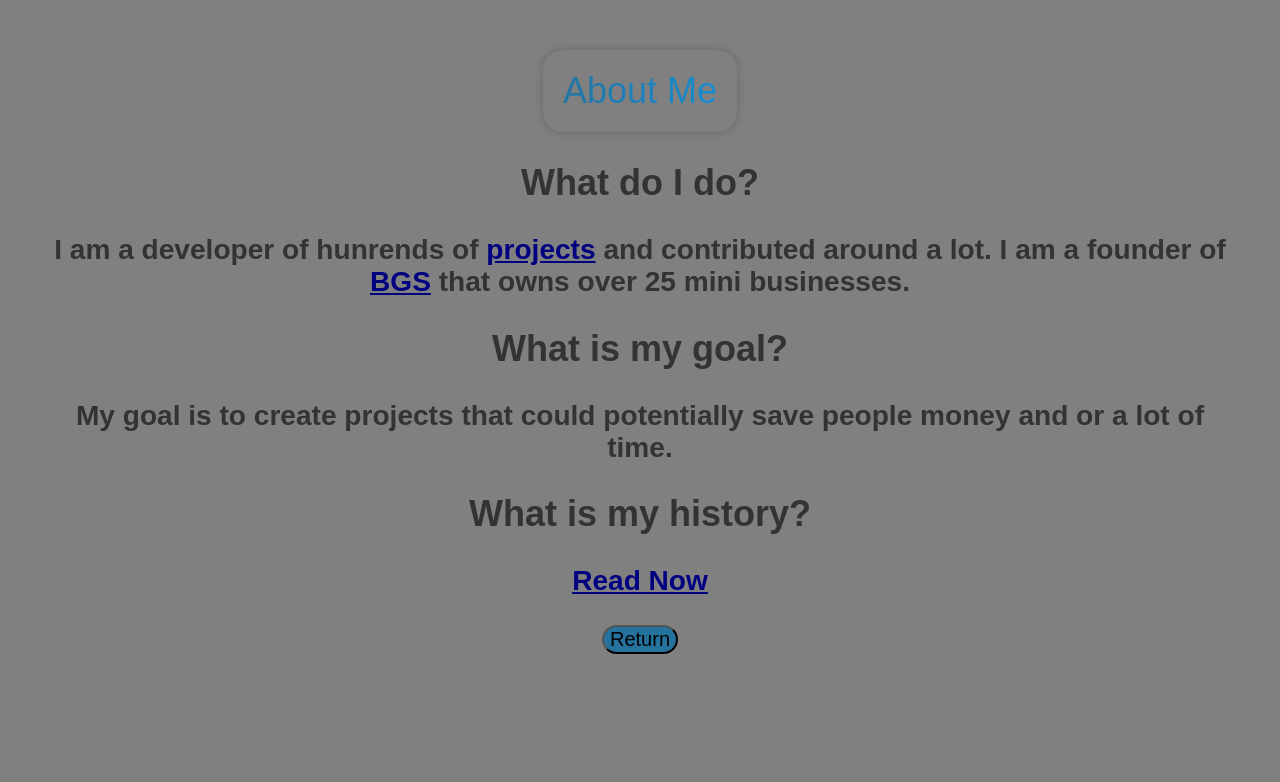
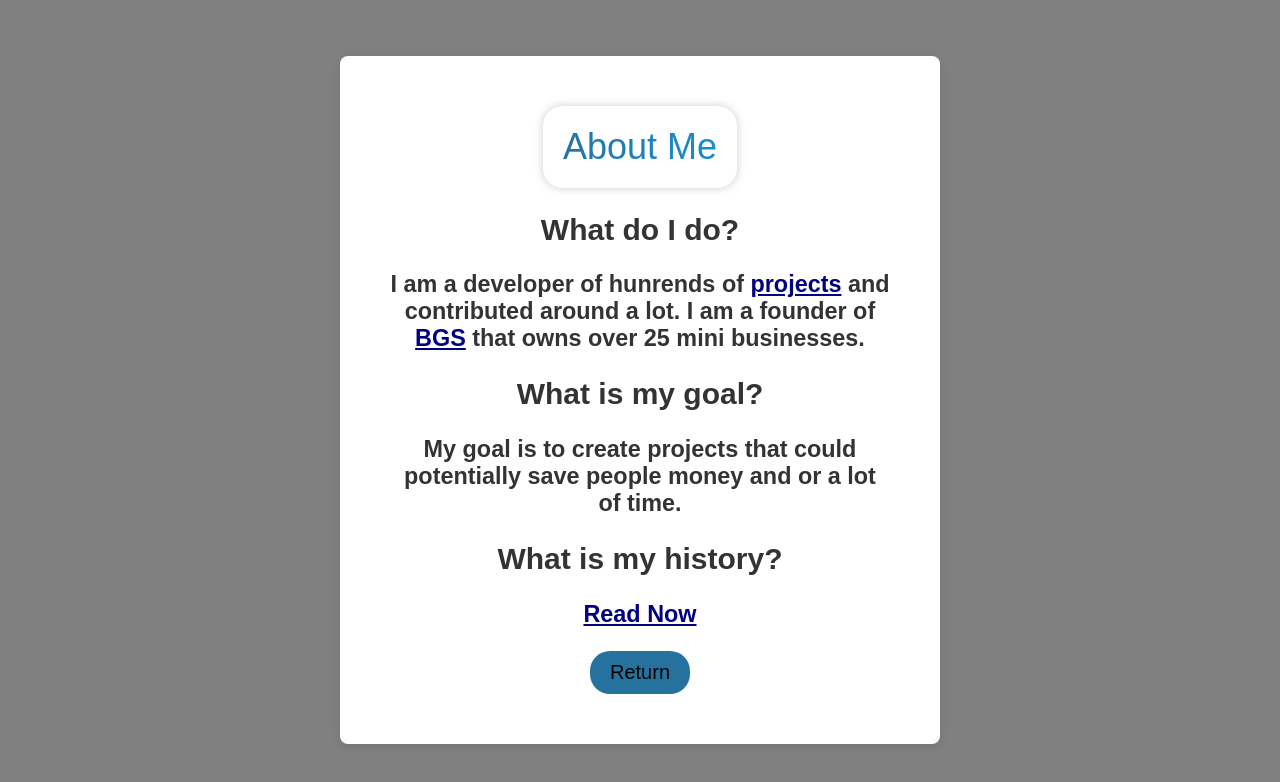
Before and after one commit to BG-Music/site, a plain HTML site: page about/index.html in a window 1280 px wide. Drawn offline with Linux system fonts and the light colour scheme.

Commit message:
Update to style 2.0

```diff
--- a/about/index.html
+++ b/about/index.html
@@ -4,14 +4,13 @@
 <meta property="og:url" content="https://bgmusic.xyz/">
 <meta property="og:image" content="https://cdn.glitch.global/9453cd7b-4c76-47bb-8c11-b1c298b2b41c/big.png">
 <meta property="og:description" content="Official BG Music Site">
-<script src="https://official-bgmusic.glitch.me/script.js"></script>
 <meta name="theme-color" content="#26729e">
 <link rel="icon" type="image/png" href="https://cdn.glitch.global/9453cd7b-4c76-47bb-8c11-b1c298b2b41c/big.png">
 </head>
 <!DOCTYPE html>
 <html lang="en">
 <head>
-    <link rel="stylesheet" href="/css.css">
+    <link rel="stylesheet" href="/css2.css">
     <meta charset="UTF-8">
     <meta name="viewport" content="width=device-width, initial-scale=1.0">
     <title>BG Music | About Me</title>
```
